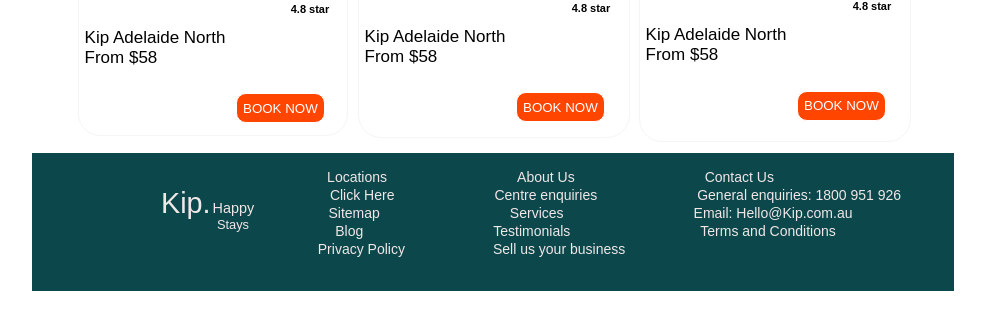
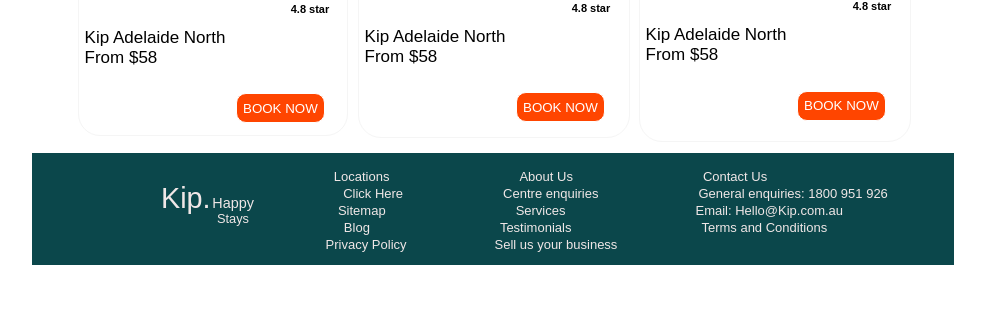
Before and after one commit to aryanjadoon0-source/work, a plain HTML site: page index.html in a window 1280 px wide. Shown: the part 1072-1401 px from the top of the page, without its empty margins (141-1126 px from the left). Drawn offline with Linux system fonts and the light colour scheme.

Commit message:
initiall commit

```diff
--- a/index.html
+++ b/index.html
@@ -654,14 +654,13 @@
   margin-top:20px;
   margin-left: -608px;
   font-family:Poppins, sans-serif;
-  font-size:14px;
+  font-size:13px;
   background-color: rgb(11, 71, 75) ;
-  height: 114px;
+  height: 88px;
   padding-top: 24px;
   width: 922px;
   color: rgb(240, 231, 231);
-    font-family: 'Poppins', sans-serif;
-  font-weight: 120;
+
 ">
 
   <div style="display:flex; gap:130px;margin-top: -8px; margin-left: 115px; justify-content:center;">
```
